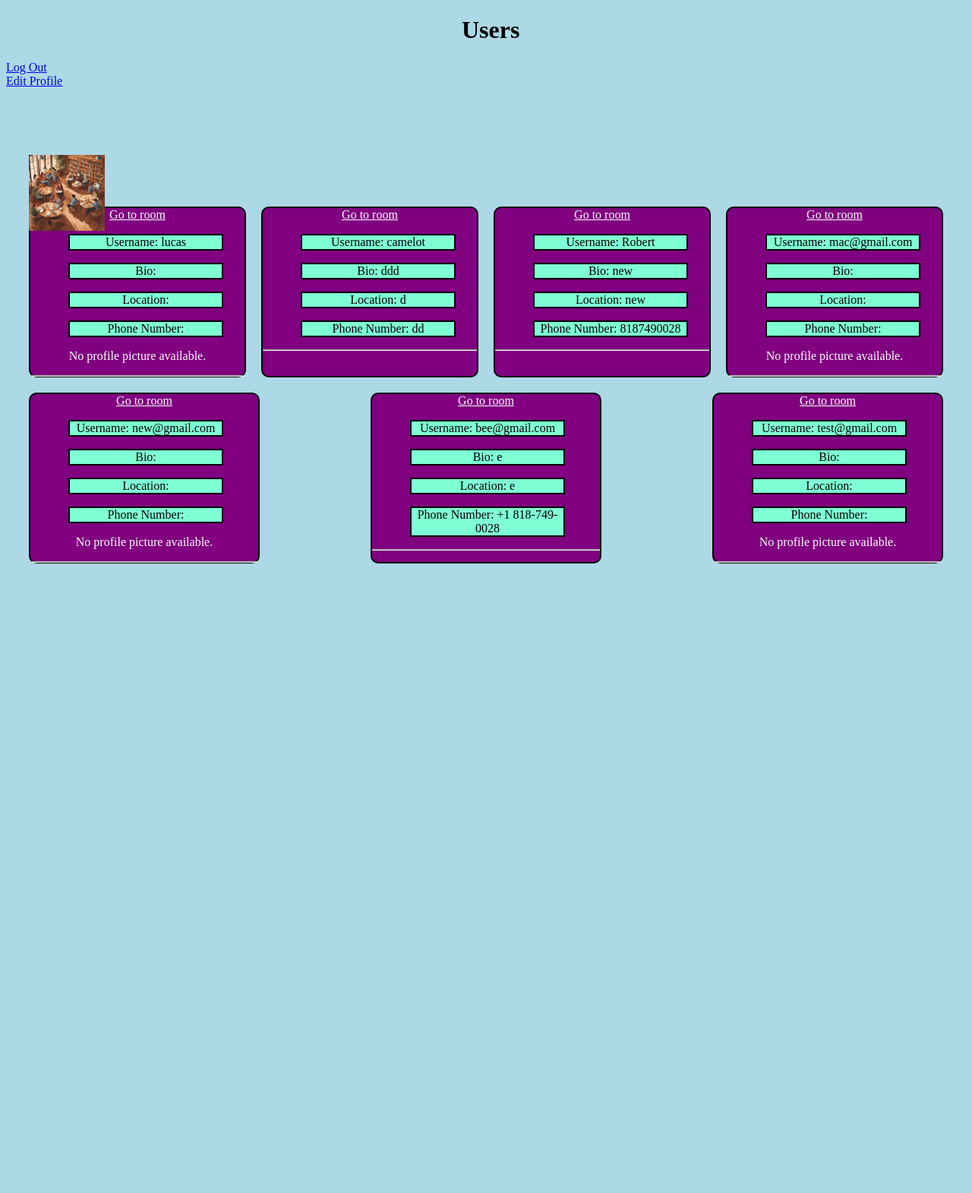
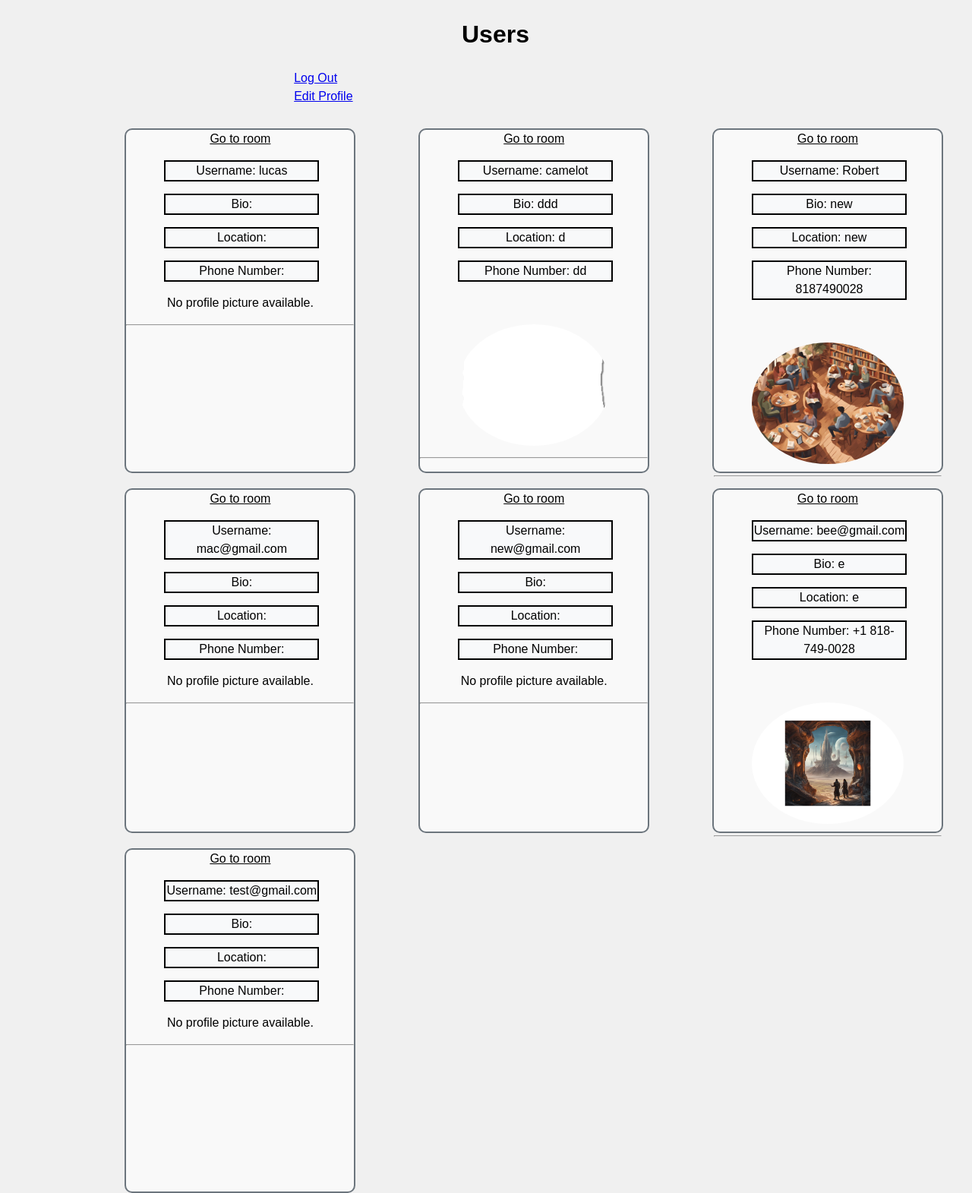
Before and after one commit to lyepez-glitch/MessagingApp_Deploy, a Django app: page /rooms/dashboard in a window 1280 px wide. Shown: the whole page at 76% size. Before the commit the page ends 742 px from the top, so only its background shows below. Run offline with Django 5.2, Linux system fonts and the light colour scheme; data comes from the database, SQL or seed files in the repository; both versions use the stored data as it was after the commit.

Commit message:
added new colors

```diff
--- a/mysite/messaging/static/css/styles.css
+++ b/mysite/messaging/static/css/styles.css
@@ -42,14 +67,14 @@
 
         .profileField {
             border: 2px solid black;
-            background-color: aquamarine;
+            background-color: #f8f9fa;
             width: 200px;
             margin-left: 50px;
         }
 
         .userCard {
             border: 2px solid black;
-            background-color: purple;
+            background-color: #f9f9f9;
             width: 300px;
             border-radius: 10px;
             flex: 0 1 300px;
@@ -57,6 +82,7 @@
             text-align: center;
             height: 221px;
             margin-top: 50px;
+            height: 450px;
         }
 
         @media (max-width: 768px) {
@@ -77,11 +103,11 @@
         }
 
         #goTo {
-            color: white;
+            color: black;
         }
 
         #noPic {
-            color: white;
+            color: black;
         }
 
         #users {
@@ -250,7 +278,8 @@
             height: 400px;
             justify-content: space-between;
             flex-wrap: wrap;
-            margin-top: 170px;
+            margin-left: 10%;
+            /* margin-top: 170px; */
         }
 
         #signUpRooms {
@@ -358,7 +387,8 @@
         }
 
         #userContainer {
-            margin-top: 10%;
+            /* margin-top: 10%; */
+            height: 100vh;
         }
 
         #userContainer {
@@ -397,10 +427,20 @@
             height: 100%;
             justify-content: space-between;
             flex-wrap: wrap;
-            margin-top: 170px;
+            margin-top: 15%;
             flex-grow: 1;
             overflow-y: auto;
             padding-bottom: 60px;
+        }
+
+        .userCard img {
+            position: static;
+            margin-left: 0;
+            margin-top: 40px;
+        }
+
+        .userCard {
+            height: 450px;
         }
 
         input[type="submit"],
@@ -480,3 +521,68 @@
             height: auto;
             /* Maintain aspect ratio */
         }
+
+        #messageForm {
+            margin-left: 40%;
+        }
+
+        #messageForm input[type=submit] {
+            width: 100px;
+        }
+
+        #submitEdit {
+            margin-left: 48%;
+            width: 100px;
+        }
+
+        #actualForm input[type=submit] {
+            width: 100px;
+            margin-left: 45%;
+        }
+
+        .userCard img {
+            /* Styles for the profile picture */
+            max-width: 100%;
+            /* Ensures the image doesn’t overflow horizontally */
+            max-height: 80%;
+            /* Prevents the image from taking too much vertical space */
+            width: auto;
+            /* Maintain aspect ratio */
+            height: auto;
+            /* Maintain aspect ratio */
+            border-radius: 50%;
+            /* Circular image */
+            object-fit: cover;
+            /* Crops the image to fill the container */
+        }
+
+        body {
+            background-color: #f0f0f0;
+            /* Light gray */
+        }
+
+        input[type=submit] {
+            background-color: #007bff;
+            /* Bootstrap blue */
+            color: #ffffff;
+            /* White text for contrast */
+        }
+
+        #loginForm,
+        .userCard,
+        .message {
+            border: 2px solid #6c757d;
+            /* Bootstrap gray */
+        }
+
+        body {
+            font-family: 'Arial', sans-serif;
+            font-size: 16px;
+            line-height: 1.5;
+        }
+
+        input[type="submit"]:hover {
+            background-color: #0056b3;
+            /* Darker blue */
+            cursor: pointer;
+        }
--- a/mysite/messaging/templates/messaging/dashboard.html
+++ b/mysite/messaging/templates/messaging/dashboard.html
@@ -12,8 +12,8 @@
 
 <body>
     <h1 id="users">Users</h1>
-    <a id="logout" href="{% url 'logout' %}">Log Out</a>
-    <a id="editProfile" href="/rooms/profile">Edit Profile</a>
+    <a style="margin-left:30%;" id="logout" href="{% url 'logout' %}">Log Out</a>
+    <a style="margin-left:30%;" id="editProfile" href="/rooms/profile">Edit Profile</a>
 
 
 
@@ -29,7 +29,7 @@
             <p class="profileField">Location: {{ user.profile.location }}</p>
             <p class="profileField">Phone Number: {{ user.profile.phone_number }}</p>
             {% if user.profile.profile_pic_url %}
-            <img src="{{ user.profile.profile_pic_url }}" alt="Profile Picture" style="width: 100px; height: auto;"> {% else %}
+            <img src="{{ user.profile.profile_pic_url }}" alt="Profile Picture" style="width: 200px;height: auto;max-height: 160px;"> {% else %}
             <p id="noPic">No profile picture available.</p>
             {% endif %}
             <hr/>
--- a/mysite/messaging/templates/messaging/rooms.html
+++ b/mysite/messaging/templates/messaging/rooms.html
@@ -13,6 +13,7 @@
 <body>
     <h1 id="welcomeRooms">Welcome to rooms</h1>
     <button id="signupBtn"><a id="signUpRooms" href="/rooms/signUp">Sign Up</a></button>
+    <h1 style="margin-left:30%;">Users</h1>
     <div class="main">
         {% for user in users %}
         <div id="user-card">
--- a/mysite/messaging/templates/messaging/signUp.html
+++ b/mysite/messaging/templates/messaging/signUp.html
@@ -24,7 +24,7 @@
 
                 <label for="id_username">Username:</label>
                 <div id="usernameSignUp">
-                    <input type="text" name="username" maxlength="150" autocapitalize="none" autocomplete="username" autofocus required aria-describedby="id_username_helptext" id="id_username">
+                    <input style="width:100%;" type="text" name="username" maxlength="150" autocapitalize="none" autocomplete="username" autofocus required aria-describedby="id_username_helptext" id="id_username">
                 </div>
 
                 <span class="helptext" id="id_username_helptext">Required. 150 characters or fewer. Letters, digits and @/./+/-/_ only.</span>
@@ -39,7 +39,7 @@
             <p>
                 <label for="id_password1">Password:</label>
                 <div id="passwordSignUp">
-                    <input type="password" name="password1" autocomplete="new-password" aria-describedby="id_password1_helptext" id="id_password1">
+                    <input style="width:100%;" type="password" name="password1" autocomplete="new-password" aria-describedby="id_password1_helptext" id="id_password1">
                 </div>
 
 
@@ -62,7 +62,7 @@
             <!-- Password confirmation field -->
             <p>
                 <label style="margin-bottom:40px;" for="id_password2">Password confirmation:</label>
-                <input style="display:block;" type="password" name="password2" autocomplete="new-password" aria-describedby="id_password2_helptext" id="id_password2">
+                <input style="display:block;width:52%;" type="password" name="password2" autocomplete="new-password" aria-describedby="id_password2_helptext" id="id_password2">
 
                 <!-- Display error message if there is a validation error -->
                 {% if form.password2.errors %}
```
Also changed, not shown: other parts of mysite/messaging/static/css/styles.css (+33 -5 lines), mysite/messaging/templates/messaging/room.html (+3 -5 lines), mysite/db.sqlite3, mysite/media/profile_pics/Book_Club1.png (added), mysite/media/profile_pics/event1.png (added).
